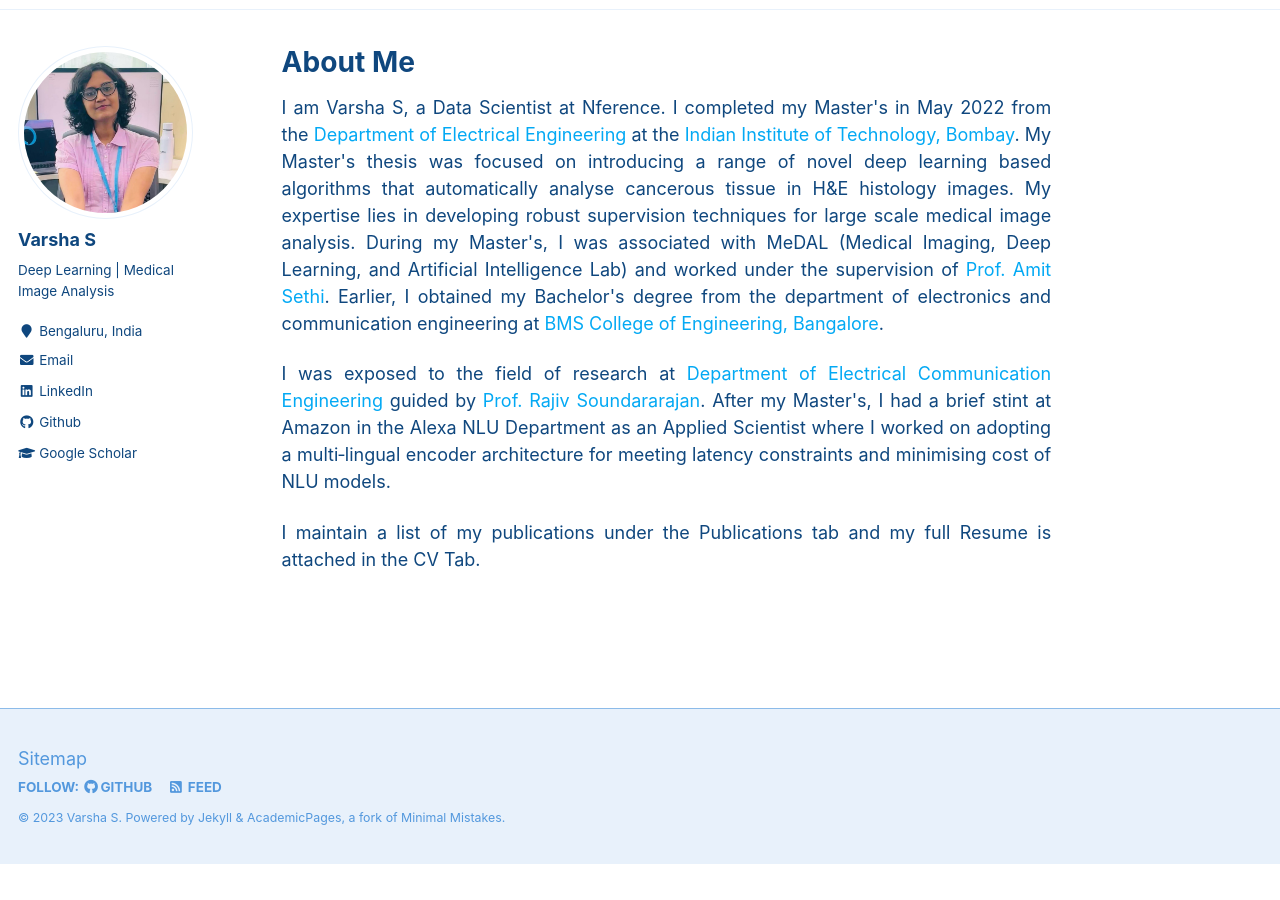
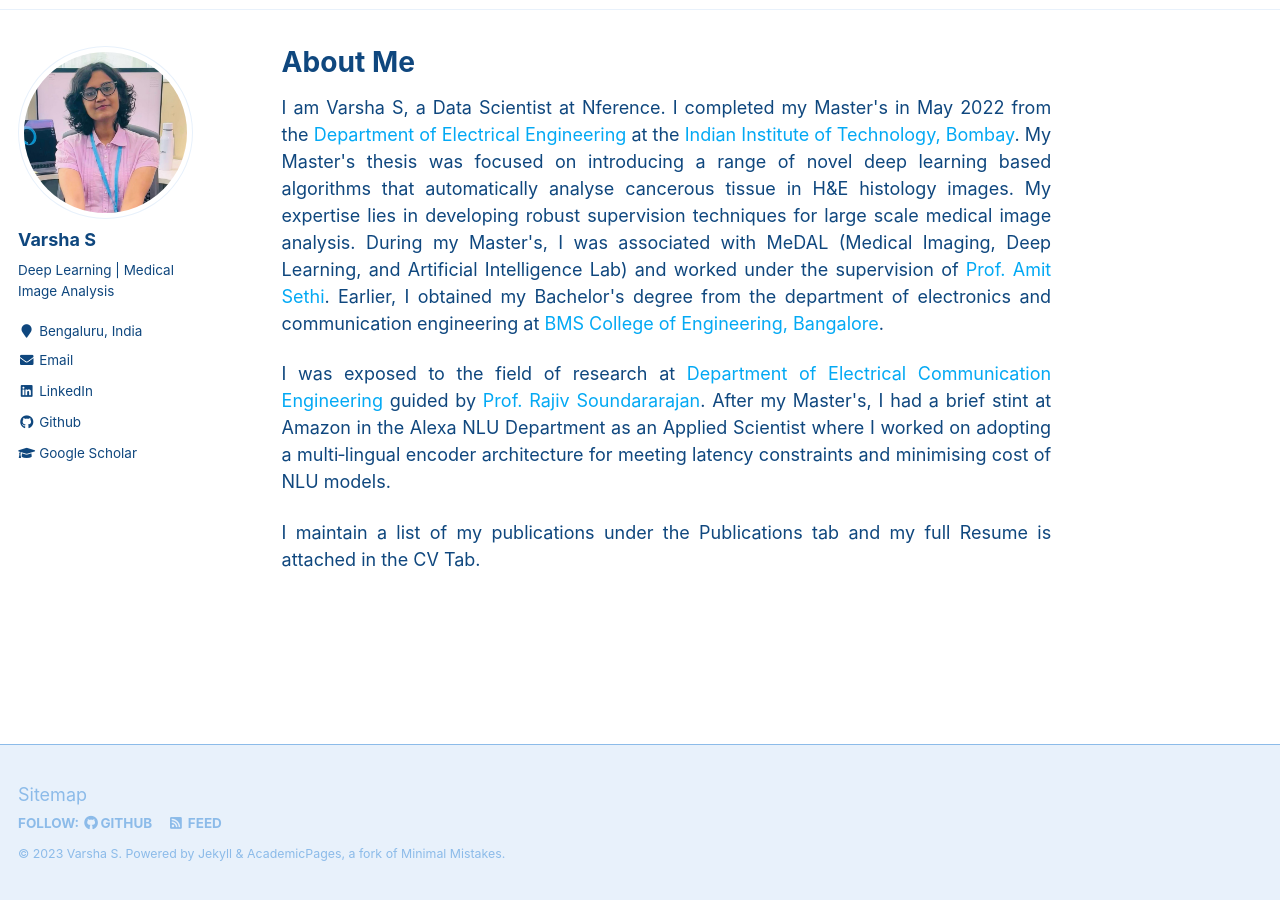
Before and after one commit to VarshaSatish/VarshaSatish.github.io, a Jekyll site: the page built from _pages/about.md, in a window 1280 px wide and 900 px high, scrolled down 72 px. Built offline with Jekyll 4.4.1, drawn with Linux system fonts in a browser that asks for light colours; before the commit the page ends 936 px from its top, so only the background shows below that.

Commit message:
Update _footer.scss

```diff
--- a/_sass/_footer.scss
+++ b/_sass/_footer.scss
@@ -11,11 +11,11 @@
   clear: both;
   /* sticky footer fix start */
   position: absolute;
-  bottom: -2em;
+  bottom: -4em;
   height: auto;
   /* sticky footer fix end */
   margin-top: 3em;
-  color: mix(#fff, $gray, 25%);
+  color: mix(#fff, $gray, 50%);
   -webkit-animation: intro 0.3s both;
           animation: intro 0.3s both;
   -webkit-animation-delay: 0.45s;
```
